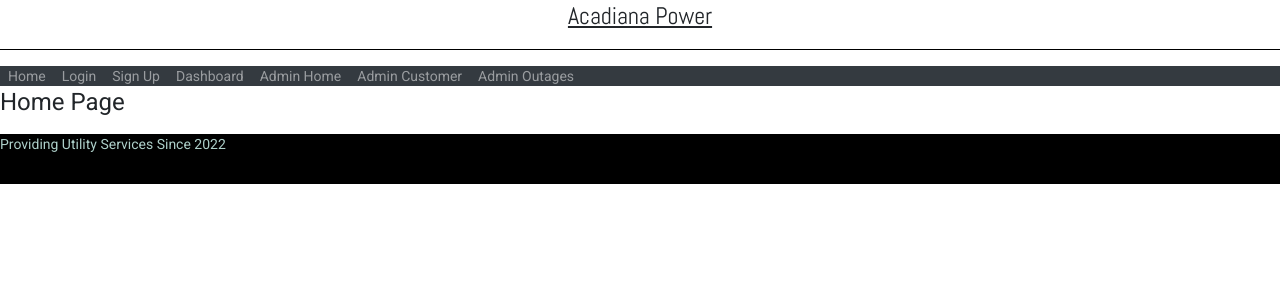
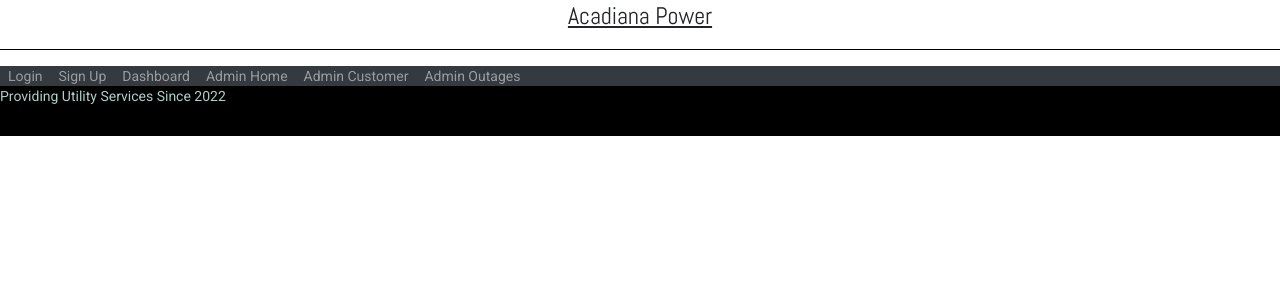
Before and after one commit to docktheboat/AppAcadianaPower, an Angular app: page / in a window 1280 px wide. Shown: the top 300 px of the page. Built offline with nearby package versions, Linux system fonts and the light colour scheme.

Commit message:
Remove home page and its routing

```diff
--- a/src/app/app.component.html
+++ b/src/app/app.component.html
@@ -5,7 +5,6 @@
 <!-- nav -->
 <nav class="navbar navbar-expand navbar-dark bg-dark">
     <div class="navbar-nav">
-        <a class="nav-item nav-link" routerLink="/">Home</a>
         <a class="nav-item nav-link" routerLink="/Login">Login</a>
         <a class="nav-item nav-link" routerLink="/Register">Sign Up</a>
         <a class="nav-item nav-link" routerLink="/Dashboard">Dashboard</a>
--- a/src/app/app.routing.ts
+++ b/src/app/app.routing.ts
@@ -2,13 +2,11 @@ import {Routes, RouterModule} from '@angular/router';
 import { AdminComponent } from './admin';
 import { CustomerComponent } from './customer';
 import { OutageComponent } from './outage';
-import { HomeComponent } from './home';
 import { LoginComponent } from './login';
 import { RegisterComponent } from './register';
 import { UserComponent } from './user';
 
 const routes: Routes = [
-    {path: '', component: HomeComponent},
     {path: 'Admin', component: AdminComponent},
     {path: 'Customer', component: CustomerComponent},
     {path: 'Outages', component: OutageComponent},
```
Also changed, not shown: src/app/app.module.ts (+8 -2 lines).
